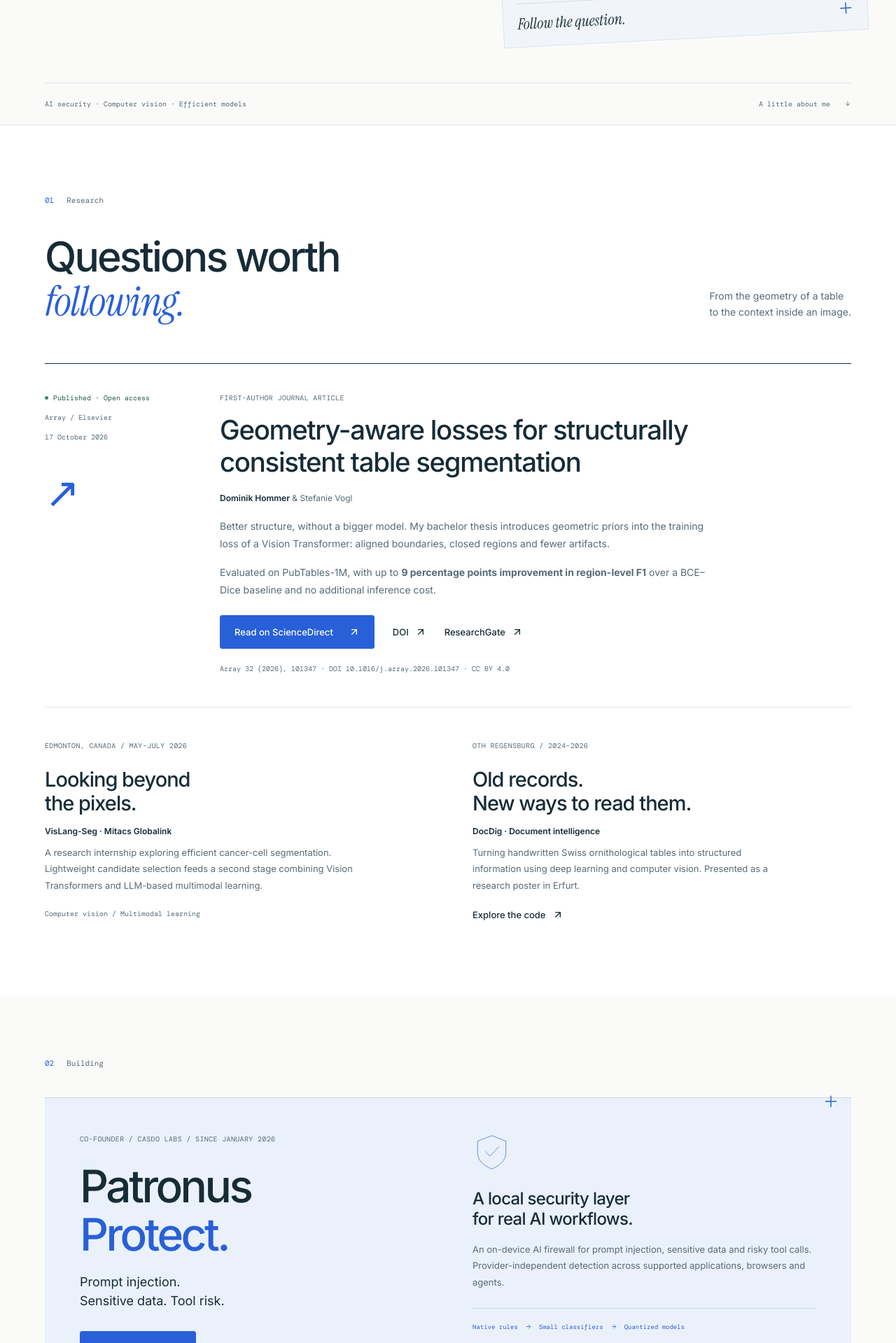
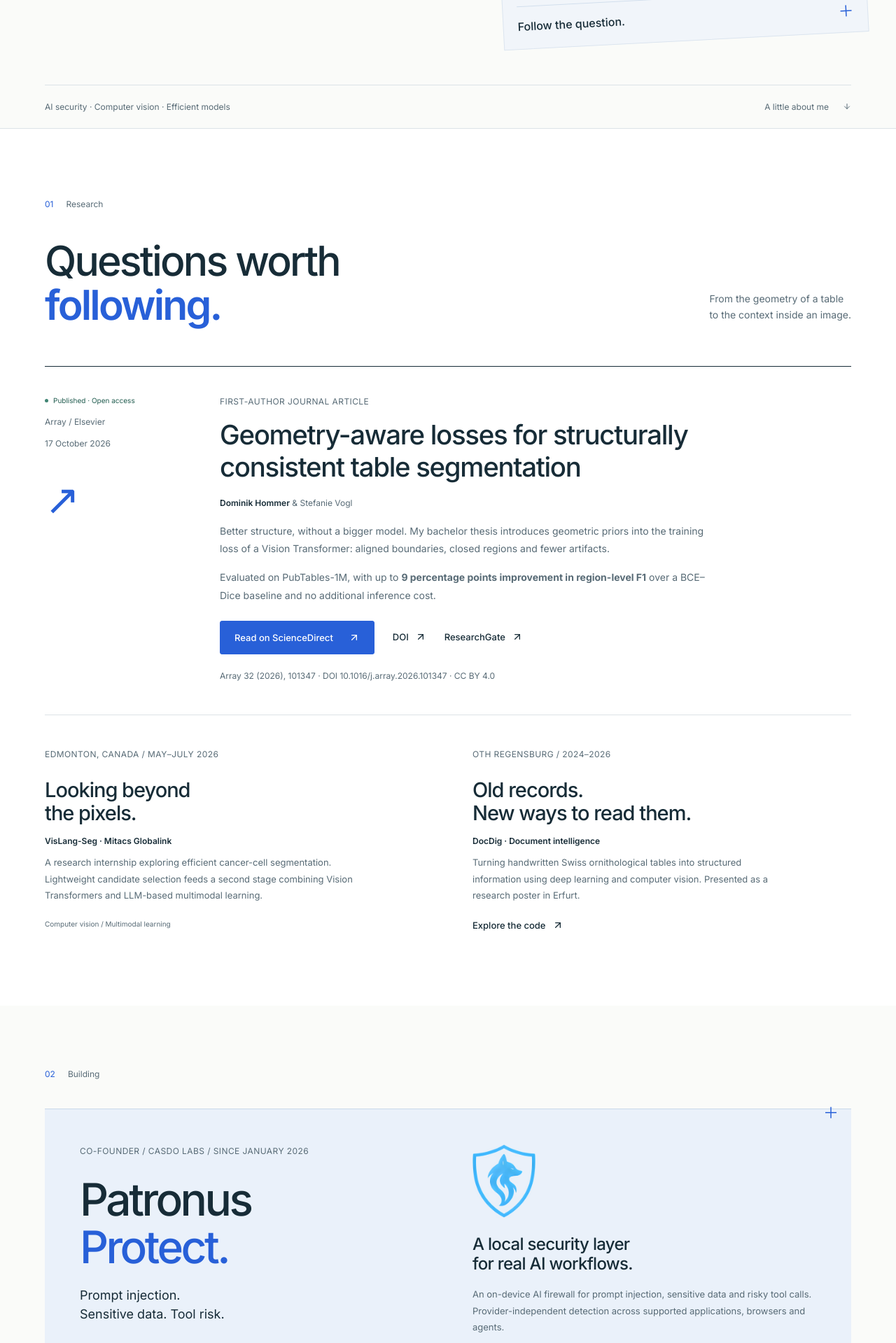
Before and after one commit to DominikHommer/MyPortfolio, a React (Create React App) app in the folder frontend/: page / in a window 1280 px wide. Shown: the part 660-2579 px from the top of the page at 70% size. Built offline with nearby package versions, Linux system fonts and the light colour scheme.

Commit message:
Remove grades, restore Inter typography and original Patronus logo

```diff
--- a/frontend/src/App.css
+++ b/frontend/src/App.css
@@ -1,4 +1,4 @@
-@import url("https://fonts.googleapis.com/css2?family=DM+Mono:wght@400;500&family=Instrument+Serif:ital@0;1&family=Inter:wght@400;450;500;550;600;650;700;750;800&display=swap");
+@import url("https://fonts.googleapis.com/css2?family=Inter:wght@300;400;500;600;700;800;900&display=swap");
 :root {
   --paper: #fafbf9;
   --white: #fff;
@@ -7,7 +7,7 @@
   --blue: #2860d8;
   --line: #dce3e7;
   --pale: #edf3fa;
-  --mono: "DM Mono", monospace;
+  --label-font: "Inter", sans-serif;
 }
 * {
   box-sizing: border-box;
--- a/frontend/src/components/Navbar.css
+++ b/frontend/src/components/Navbar.css
@@ -32,7 +32,7 @@
 .nav-note {
   font-size: 11px;
   color: var(--muted);
-  font-family: var(--mono);
+  font-family: var(--label-font);
 }
 .navbar-links {
   display: flex;
@@ -113,7 +113,7 @@
     background: none;
     color: var(--ink);
     padding: 12px 0 12px 12px;
-    font: 12px var(--mono);
+    font: 12px var(--label-font);
     cursor: pointer;
   }
   .navbar-links {
--- a/frontend/src/components/portfolio.css
+++ b/frontend/src/components/portfolio.css
@@ -26,10 +26,10 @@
   line-height: 1.8;
   color: var(--muted);
 }
-.serif-word {
-  font-family: "Instrument Serif", Georgia, serif;
+.accent-word {
+  font-family: "Inter", sans-serif;
   font-weight: 400;
-  font-style: italic;
+  font-style: normal;
   letter-spacing: -1px;
   color: var(--blue);
 }
@@ -37,7 +37,7 @@
   display: flex;
   align-items: center;
   gap: 18px;
-  font: 11px var(--mono);
+  font: 11px var(--label-font);
   color: var(--muted);
   margin-bottom: 42px;
 }
@@ -58,7 +58,7 @@
 }
 .eyebrow {
   display: block;
-  font: 10px/1.7 var(--mono);
+  font: 10px/1.7 var(--label-font);
   letter-spacing: 0.035em;
   text-transform: uppercase;
   color: var(--muted);
@@ -114,7 +114,7 @@
 .hero-topline {
   display: flex;
   justify-content: space-between;
-  font: 10px var(--mono);
+  font: 10px var(--label-font);
   color: var(--muted);
 }
 .location-mark::before {
@@ -160,7 +160,7 @@
   display: flex;
   justify-content: space-between;
   align-items: center;
-  font: 10px var(--mono);
+  font: 10px var(--label-font);
   color: var(--muted);
 }
 .hero-foot a {
@@ -186,7 +186,7 @@
   justify-content: space-between;
   align-items: center;
   gap: 12px;
-  font: 10px var(--mono);
+  font: 10px var(--label-font);
   color: var(--muted);
 }
 .note-top {
@@ -198,8 +198,8 @@
   padding-top: 12px;
 }
 .note-bottom > span:first-child {
-  font-family: "Instrument Serif", Georgia, serif;
-  font-style: italic;
+  font-family: "Inter", sans-serif;
+  font-style: normal;
   font-size: 22px;
   color: var(--ink);
 }
@@ -236,7 +236,7 @@
   stroke-linecap: round;
 }
 .route-drawing text {
-  font-family: var(--mono);
+  font-family: var(--label-font);
   font-size: 8px;
   fill: #526c8c;
   letter-spacing: 0.3px;
@@ -259,7 +259,7 @@
   display: flex;
   flex-direction: column;
   gap: 12px;
-  font: 10px/1.6 var(--mono);
+  font: 10px/1.6 var(--label-font);
   color: var(--muted);
 }
 .status {
@@ -267,7 +267,7 @@
   align-items: center;
   gap: 7px;
   color: #225d50;
-  font: 10px/1.7 var(--mono);
+  font: 10px/1.7 var(--label-font);
 }
 .status::before {
   content: "";
@@ -313,7 +313,7 @@
   padding: 8px 0 20px;
 }
 .publication-main .citation {
-  font: 10px/1.8 var(--mono);
+  font: 10px/1.8 var(--label-font);
   margin: 0;
 }
 .research-pair {
@@ -340,7 +340,7 @@
   margin-bottom: 16px;
 }
 .note-caption {
-  font: 10px var(--mono);
+  font: 10px var(--label-font);
   color: var(--muted);
 }
 .patronus-section {
@@ -360,7 +360,7 @@
   position: absolute;
   top: -13px;
   right: 18px;
-  font: 22px var(--mono);
+  font: 22px var(--label-font);
   color: var(--blue);
 }
 .patronus-intro h2 {
@@ -383,16 +383,12 @@
   gap: 23px;
   margin-top: 30px;
 }
-.patronus-glyph {
+.patronus-original-logo {
   display: block;
-  width: 55px;
-  height: 55px;
-  margin-bottom: 25px;
-}
-.patronus-glyph svg {
-  width: 100%;
-  stroke: var(--blue);
-  stroke-width: 1.5;
+  width: 90px;
+  height: 105px;
+  object-fit: contain;
+  margin-bottom: 24px;
 }
 .patronus-detail h3 {
   font-size: 24px;
@@ -413,7 +409,7 @@
   border-top: 1px solid #c9d8ea;
   margin-top: 25px;
   color: var(--blue);
-  font: 9px var(--mono);
+  font: 9px var(--label-font);
 }
 .architecture svg {
   width: 12px;
@@ -445,7 +441,7 @@
   color: var(--blue);
 }
 .download-stat > span {
-  font: 10px var(--mono);
+  font: 10px var(--label-font);
   color: var(--muted);
 }
 .model-grid {
@@ -461,7 +457,7 @@
   border-top: 1px solid var(--line);
 }
 .model-index {
-  font: 10px var(--mono);
+  font: 10px var(--label-font);
   color: var(--blue);
   padding-top: 2px;
 }
@@ -492,7 +488,7 @@
   justify-self: start;
 }
 .models-foot p {
-  font: 11px/1.8 var(--mono);
+  font: 11px/1.8 var(--label-font);
 }
 .about-section {
   padding: 100px 0 70px;
@@ -582,7 +578,7 @@
   cursor: pointer;
 }
 .experience-entry summary > span:first-child {
-  font: 10px/1.7 var(--mono);
+  font: 10px/1.7 var(--label-font);
   color: var(--muted);
 }
 .experience-entry strong {
@@ -660,7 +656,7 @@
   justify-content: space-between;
   align-items: center;
   gap: 20px;
-  font: 9px var(--mono);
+  font: 9px var(--label-font);
   color: var(--muted);
 }
 .footer > div {
@@ -888,9 +884,6 @@
   .patronus-intro h2 {
     font-size: 57px;
   }
-  .patronus-glyph {
-    display: none;
-  }
   .patronus-detail {
     border-top: 1px solid #c9d8ea;
     padding-top: 30px;
@@ -974,3 +967,51 @@
     letter-spacing: -5px;
   }
 }
+
+/* Restore the earlier sans-serif typography and readable labels. */
+.accent-word {
+  font-weight: 600;
+  letter-spacing: inherit;
+}
+.section-label,
+.eyebrow,
+.hero-topline,
+.hero-foot,
+.note-top,
+.note-bottom,
+.publication-margin,
+.publication-main .citation,
+.model-index,
+.download-stat > span,
+.experience-entry summary > span:first-child,
+.footer,
+.nav-note {
+  font-size: 12px;
+}
+.note-bottom > span:first-child {
+  font-size: 16px;
+  font-weight: 500;
+}
+.models-foot p {
+  font-family: "Inter", sans-serif;
+  font-size: 12px;
+}
+.route-drawing text {
+  font-size: 9px;
+}
+@media (max-width: 600px) {
+  .hero-topline,
+  .hero-foot,
+  .note-top,
+  .note-bottom,
+  .publication-margin,
+  .section-label,
+  .eyebrow,
+  .publication-main .citation {
+    font-size: 11px;
+  }
+  .patronus-original-logo {
+    width: 76px;
+    height: 89px;
+  }
+}
--- a/frontend/src/pages/Home.js
+++ b/frontend/src/pages/Home.js
@@ -187,7 +187,7 @@
             <h2>
               Questions worth
               <br />
-              <span className="serif-word">following.</span>
+              <span className="accent-word">following.</span>
             </h2>
             <p>
               From the geometry of a table
@@ -317,12 +317,13 @@
               </div>
             </div>
             <div className="patronus-detail">
-              <span className="patronus-glyph" aria-hidden="true">
-                <svg viewBox="0 0 120 120" fill="none">
-                  <path d="M60 8 104 25v37c0 23-18 39-44 50C34 101 16 85 16 62V25L60 8Z" />
-                  <path d="m39 57 15 15 29-30" />
-                </svg>
-              </span>
+              <img
+                className="patronus-original-logo"
+                src={`${process.env.PUBLIC_URL}/Patronus_Logo_4096_4096.png`}
+                alt="Patronus Protect original logo"
+                width="90"
+                height="105"
+              />
               <h3>
                 A local security layer
                 <br />
@@ -357,7 +358,7 @@
             <h2>
               Open models.
               <br />
-              <span className="serif-word">Local inference.</span>
+              <span className="accent-word">Local inference.</span>
             </h2>
             <div className="download-stat">
               <strong>
@@ -407,7 +408,7 @@
               <br />
               An independent
               <br />
-              <span className="serif-word">streak.</span>
+              <span className="accent-word">streak.</span>
             </h2>
             <div className="about-copy">
               <p className="about-lead">
@@ -449,11 +450,7 @@
               <div className="education-entry">
                 <span className="eyebrow">2022–2026</span>
                 <h4>B.Sc. Artificial Intelligence and Data Science</h4>
-                <p>
-                  OTH Regensburg · 210 ECTS
-                  <br />
-                  Overall grade 1.8 · Thesis 1.0 (German scale)
-                </p>
+                <p>OTH Regensburg · 210 ECTS</p>
               </div>
               <details className="background-details">
                 <summary>
@@ -508,7 +505,7 @@
           <h2>
             Let’s see
             <br />
-            <span className="serif-word">where it goes.</span>
+            <span className="accent-word">where it goes.</span>
           </h2>
           <a href="mailto:dominik@patronus.studio" className="contact-email">
             dominik@patronus.studio <FiArrowUpRight aria-hidden="true" />
```
